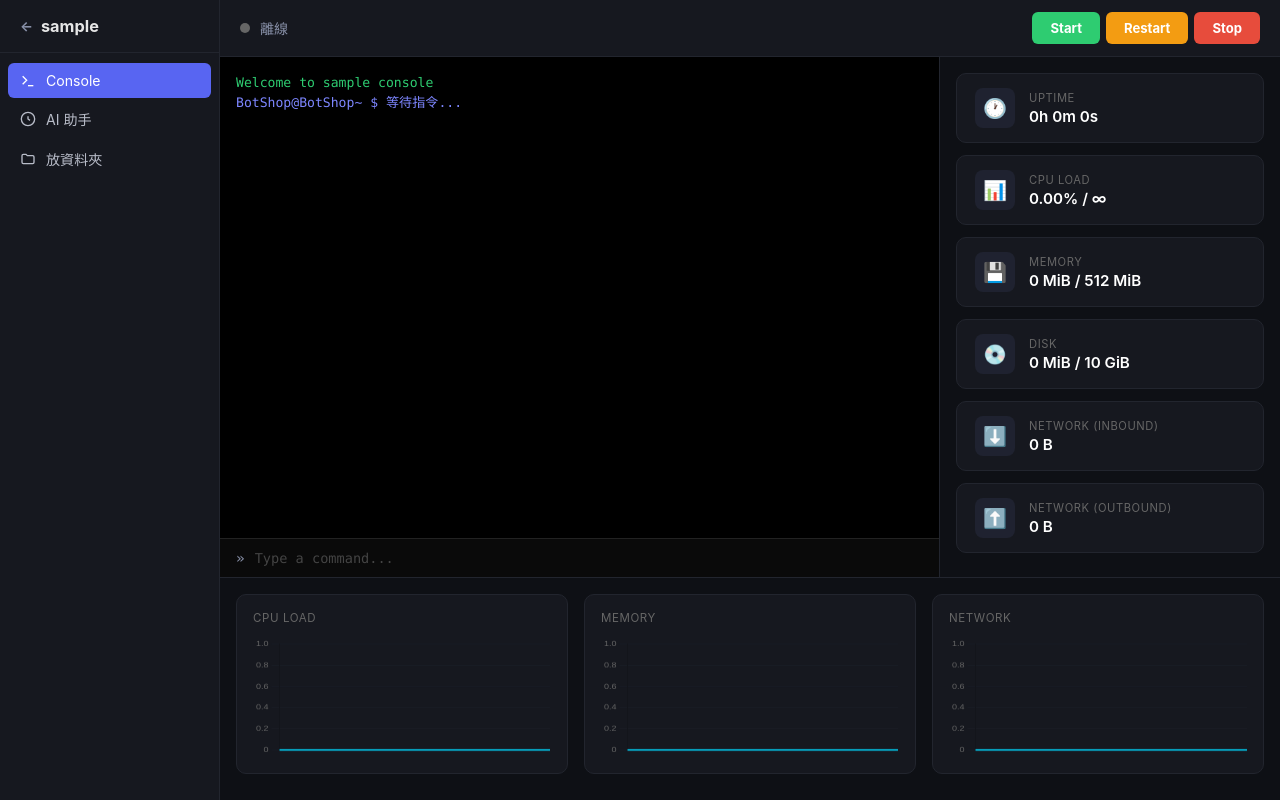
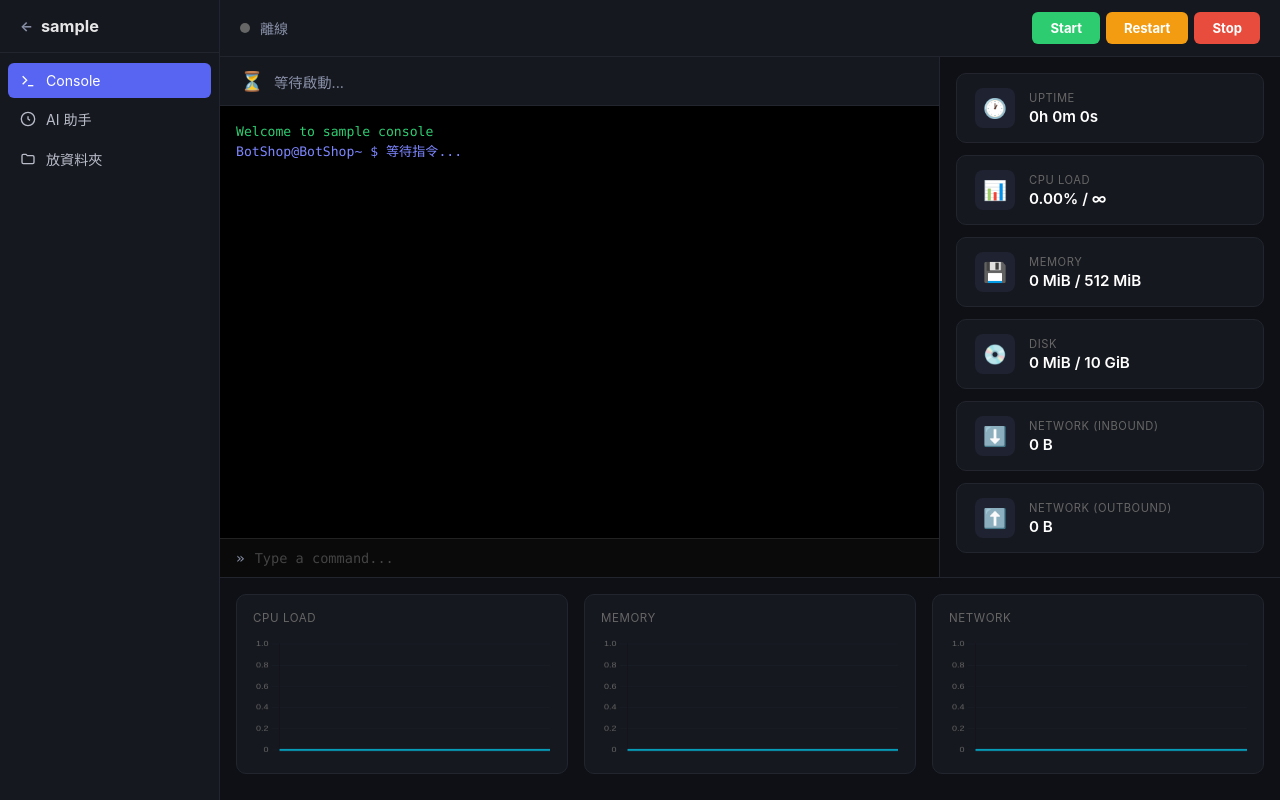
Before and after one commit to jjjhnhhyh-lab/botshop-01431, a Flask app: a page that uses templates/server_console.html in a window 1280 px wide. Run offline with Flask 3, Linux system fonts and the light colour scheme; the visitor is signed in with stand-in values (Sample User, id 1); some libraries are stand-ins or nearby versions.

Commit message:
console: add bot status bar

```diff
--- a/templates/server_console.html
+++ b/templates/server_console.html
@@ -92,6 +92,12 @@ body{background:#0e1015;color:#e6e6e6;font-family:-apple-system,BlinkMacSystemFo
 .editor-toolbar #currentFileName{color:#8890a8}
 .editor-toolbar .btn-tool{padding:6px 16px;background:#2ecc71;border:none;border-radius:6px;color:white;cursor:pointer;font-family:inherit;font-size:.82rem;font-weight:600}
 .editor-toolbar .btn-tool:disabled{opacity:.4;cursor:not-allowed;background:#666}
+
+.bot-status{display:flex;align-items:center;gap:10px;padding:12px 20px;background:#16181f;border-bottom:1px solid #22252e;font-size:0.9rem}
+.bot-status .icon{font-size:1.2rem}
+.bot-status .text{color:#8890a8}
+.bot-status .text.active{color:#2ecc71;font-weight:600}
+.bot-status .text.stopped{color:#e74c3c}
 </style>
 <script src="https://cdn.jsdelivr.net/npm/monaco-editor@0.45.0/min/vs/loader.js"></script>
 </head>
@@ -132,6 +138,10 @@ body{background:#0e1015;color:#e6e6e6;font-family:-apple-system,BlinkMacSystemFo
         <div id="panel-console" class="panel active">
             <div class="console-grid">
                 <div class="console-left">
+                    <div class="bot-status">
+                        <span class="icon" id="botStatusIcon">⏳</span>
+                        <span class="text" id="botStatusText">等待啟動...</span>
+                    </div>
                     <div class="terminal" id="terminal"></div>
                     <form class="command-line" onsubmit="sendCommand(event); return false;">
                         <span class="prompt">&raquo;</span>
@@ -310,6 +320,28 @@ function startConsolePolling() {
                 let line = stripAnsi(row.line);
                 lastLogId = Math.max(lastLogId, row.id);
                 if (shouldSkip(line)) continue;
+
+                // 檢測機器人啟動/停止
+                const mStart = line.match(/已登录[:：]\s*(.+)/);
+                if (mStart) {
+                    const icon = document.getElementById('botStatusIcon');
+                    const text = document.getElementById('botStatusText');
+                    if (icon && text) {
+                        icon.textContent = '✅';
+                        text.textContent = '已啟動：' + mStart[1].trim();
+                        text.className = 'text active';
+                    }
+                }
+                if (line.includes('已停止')) {
+                    const icon = document.getElementById('botStatusIcon');
+                    const text = document.getElementById('botStatusText');
+                    if (icon && text) {
+                        icon.textContent = '⏸️';
+                        text.textContent = '已停止';
+                        text.className = 'text stopped';
+                    }
+                }
+
                 if (line === lastLine) continue;
                 tlog(line);
                 lastLine = line;
@@ -388,6 +420,13 @@ async function stopServer() {
     setDot('offline');
     stopUptime();
     stopStats();
+    const icon = document.getElementById('botStatusIcon');
+    const text = document.getElementById('botStatusText');
+    if (icon && text) {
+        icon.textContent = '⏸️';
+        text.textContent = '已停止';
+        text.className = 'text stopped';
+    }
     document.getElementById('uptime').textContent = '0h 0m 0s';
     document.getElementById('cpuVal').textContent = '0.00% / ∞';
     document.getElementById('memVal').textContent = '0 MiB / 512 MiB';
```
